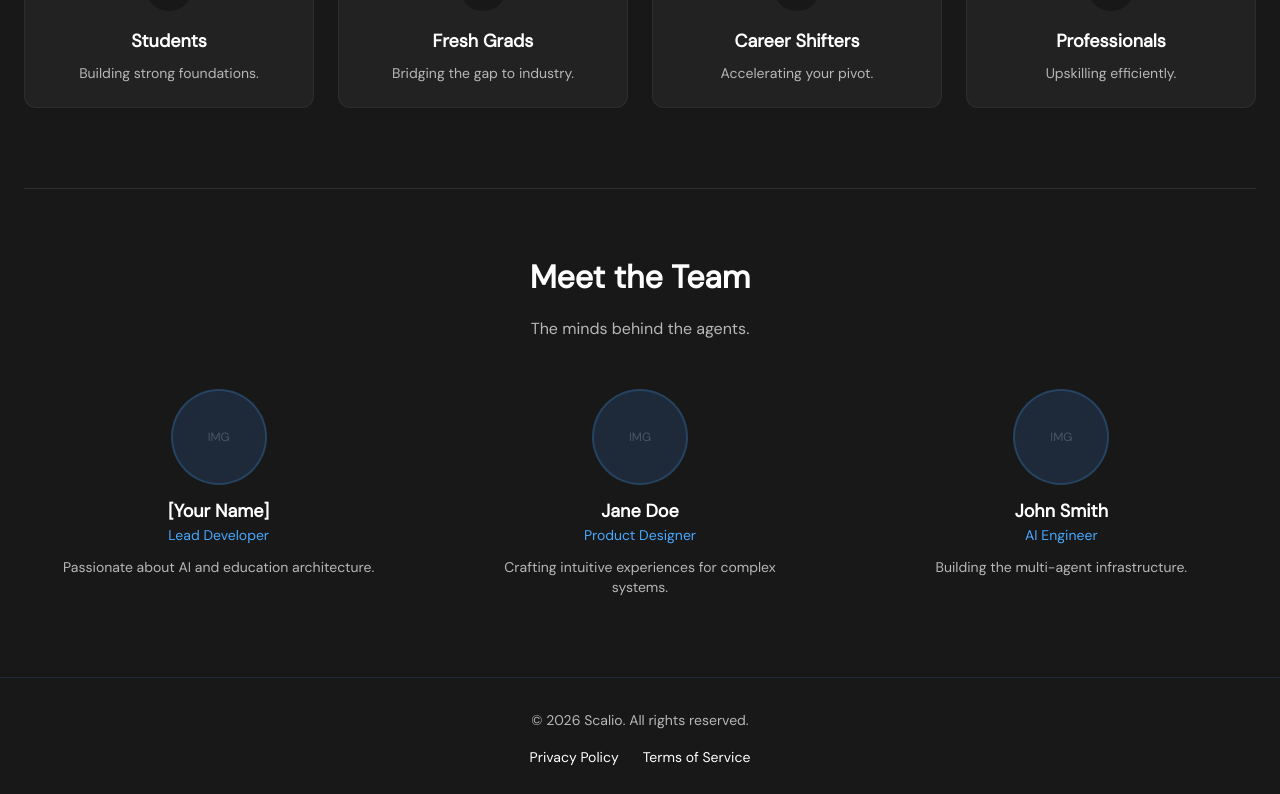
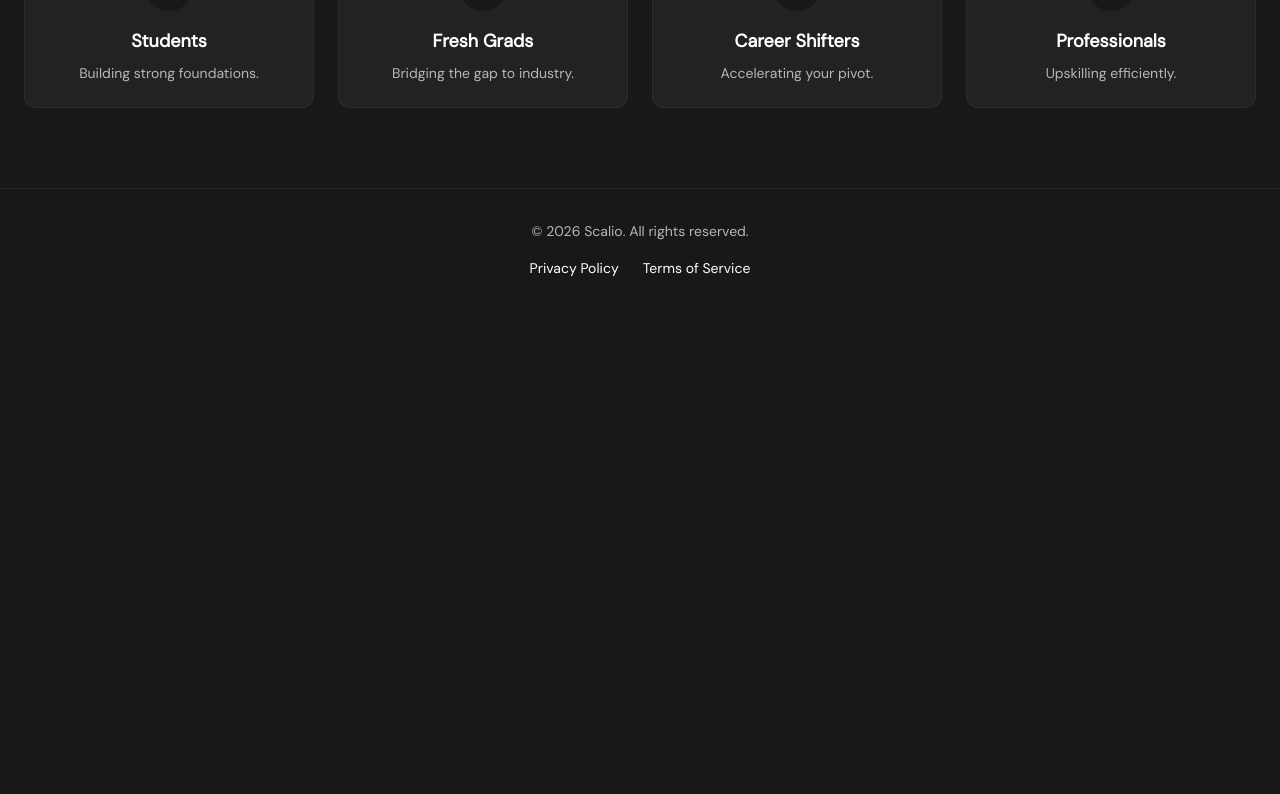
Before and after one commit to blckzr/Scalio, a React (Vite) app in the folder client/: page /about in a window 1280 px wide. Shown: the part 1111-1905 px from the top of the page. After the commit the page ends 1422 px from the top, so only its background shows below. Built offline with nearby package versions, Linux system fonts and the light colour scheme.

Commit message:
[fix] UI minor adjustment

```diff
--- a/client/src/pages/HomePage.tsx
+++ b/client/src/pages/HomePage.tsx
@@ -6,7 +6,7 @@ const HomePage = () => {
       {/* --- HERO SECTION --- */}
       <section className="text-center space-y-6 pt-10">
         <div className="inline-block px-4 py-1.5 rounded-full border border-primary/30 bg-primary/10 text-primary text-sm font-medium mb-4">
-          🚀 AI-Powered Multi-Agent Study Assistant
+          Scale Smart, Not Hard.
         </div>
 
         <h1 className="text-5xl md:text-6xl font-bold text-secondary tracking-tight">
--- a/client/src/pages/marketing/AboutPage.tsx
+++ b/client/src/pages/marketing/AboutPage.tsx
@@ -80,34 +80,6 @@ const AboutPage = () => {
         </div>
       </section>
 
-      {/* --- THE TEAM (Placeholder) --- */}
-      <section className="space-y-12 border-t border-white/10 pt-16">
-        <div className="text-center space-y-4">
-          <h2 className="text-heading font-bold text-secondary">
-            Meet the Team
-          </h2>
-          <p className="text-accent">The minds behind the agents.</p>
-        </div>
-
-        <div className="grid grid-cols-1 md:grid-cols-3 gap-8">
-          {/* Duplicate this component for each team member */}
-          <TeamMember
-            name="[Your Name]"
-            role="Lead Developer"
-            bio="Passionate about AI and education architecture."
-          />
-          <TeamMember
-            name="Jane Doe"
-            role="Product Designer"
-            bio="Crafting intuitive experiences for complex systems."
-          />
-          <TeamMember
-            name="John Smith"
-            role="AI Engineer"
-            bio="Building the multi-agent infrastructure."
-          />
-        </div>
-      </section>
     </div>
   );
 };
@@ -132,29 +104,5 @@ const ScopeCard = ({
   </div>
 );
 
-const TeamMember = ({
-  name,
-  role,
-  bio,
-}: {
-  name: string;
-  role: string;
-  bio: string;
-}) => (
-  <div className="text-center space-y-3">
-    {/* Avatar Placeholder */}
-    <div className="w-24 h-24 bg-gray-800 rounded-full mx-auto border-2 border-primary/20 overflow-hidden">
-      {/* <img src="..." /> goes here */}
-      <div className="w-full h-full flex items-center justify-center text-gray-600 text-xs">
-        IMG
-      </div>
-    </div>
-    <div>
-      <h3 className="text-lg font-bold text-secondary">{name}</h3>
-      <div className="text-primary text-sm font-medium">{role}</div>
-    </div>
-    <p className="text-accent text-sm max-w-xs mx-auto">{bio}</p>
-  </div>
-);
 
 export default AboutPage;
```
